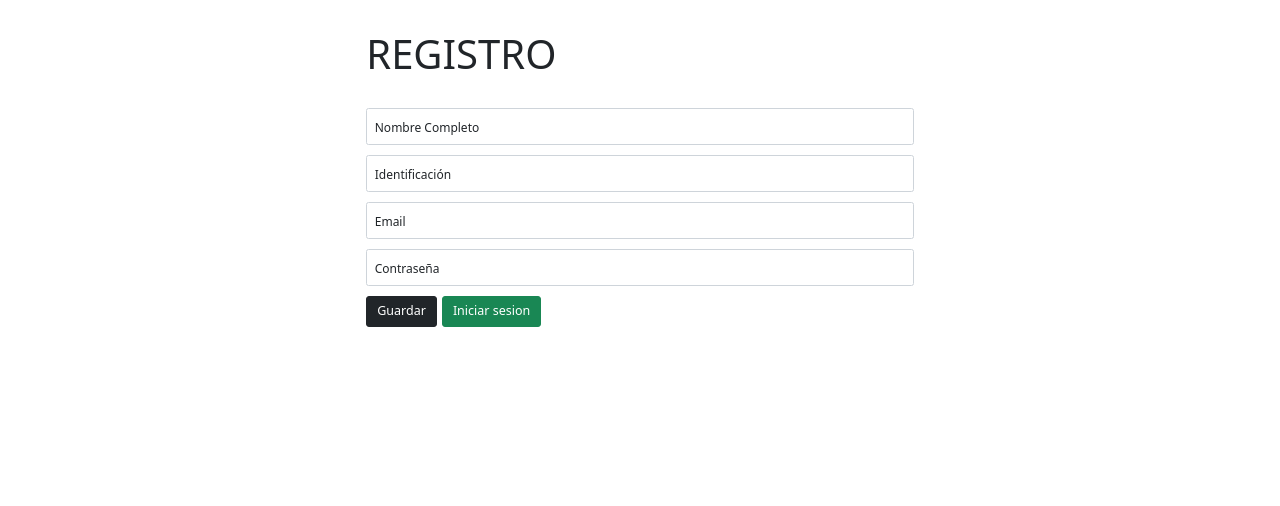
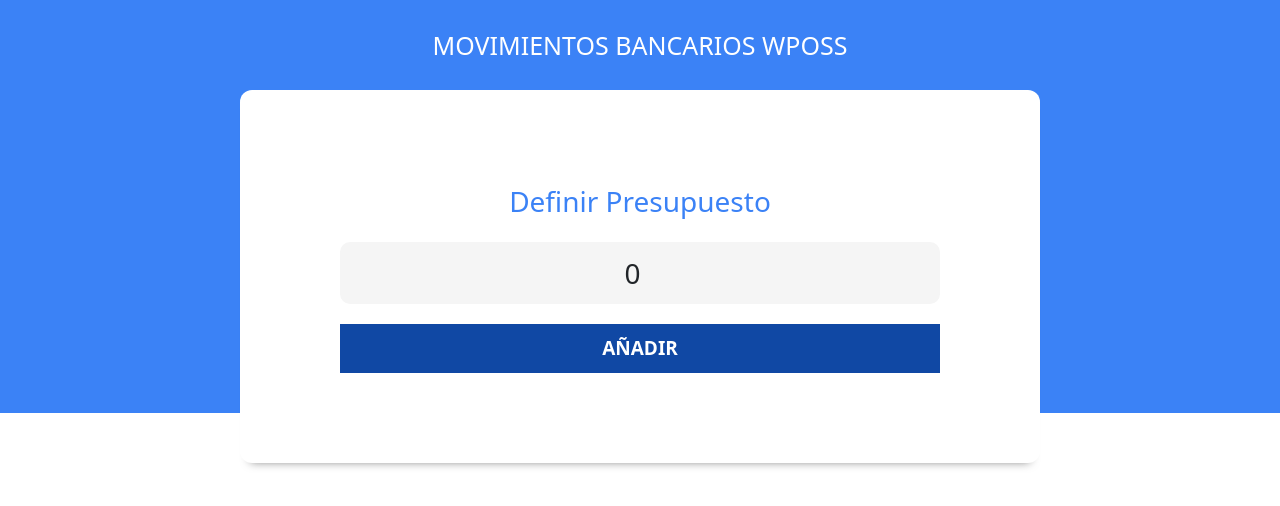
Before and after one commit to Duban10/APPBANCARIA, a React (Vite) app: page / in a window 1280 px wide. Shown: the top 506 px of the page. Built offline with nearby package versions, Linux system fonts and the light colour scheme.

Commit message:
se ajusta app

```diff
--- a/src/App.jsx
+++ b/src/App.jsx
@@ -145,6 +145,7 @@
 // export default App
 
 import React from 'react';
+import Principal from './components/Principal';
 import Registro from './components/Registro';
 
 
@@ -153,7 +154,7 @@ function App() {
     <div className="App">
       <div className="outer">
         <div className="inner">
-          <Registro />
+          <Principal />
         </div>
       </div>
     </div>
--- a/src/components/Registro.jsx
+++ b/src/components/Registro.jsx
@@ -1,6 +1,7 @@
 import React, { useState } from "react";
 import { Form, Alert } from "react-bootstrap";
 import Login from "./Login";
+import Styles from './styles.css'
 
 function Registro() {
   const [name, setName] = useState("");
@@ -98,7 +99,7 @@ function Registro() {
                     <button type="submit" className="btn btn-dark btn-lg btn-block">
                         Guardar
                     </button>
-                    <button onClick={handleClick} className="btn btn-success  btn-lg btn-block ">
+                    <button onClick={handleClick} className="btn btn-info  btn-lg btn-block ">
                         Iniciar sesion
 
                     </button>
```
Also changed, not shown: src/components/styles.css (added), 1 other file (tests, documents, lock files or other folders).
